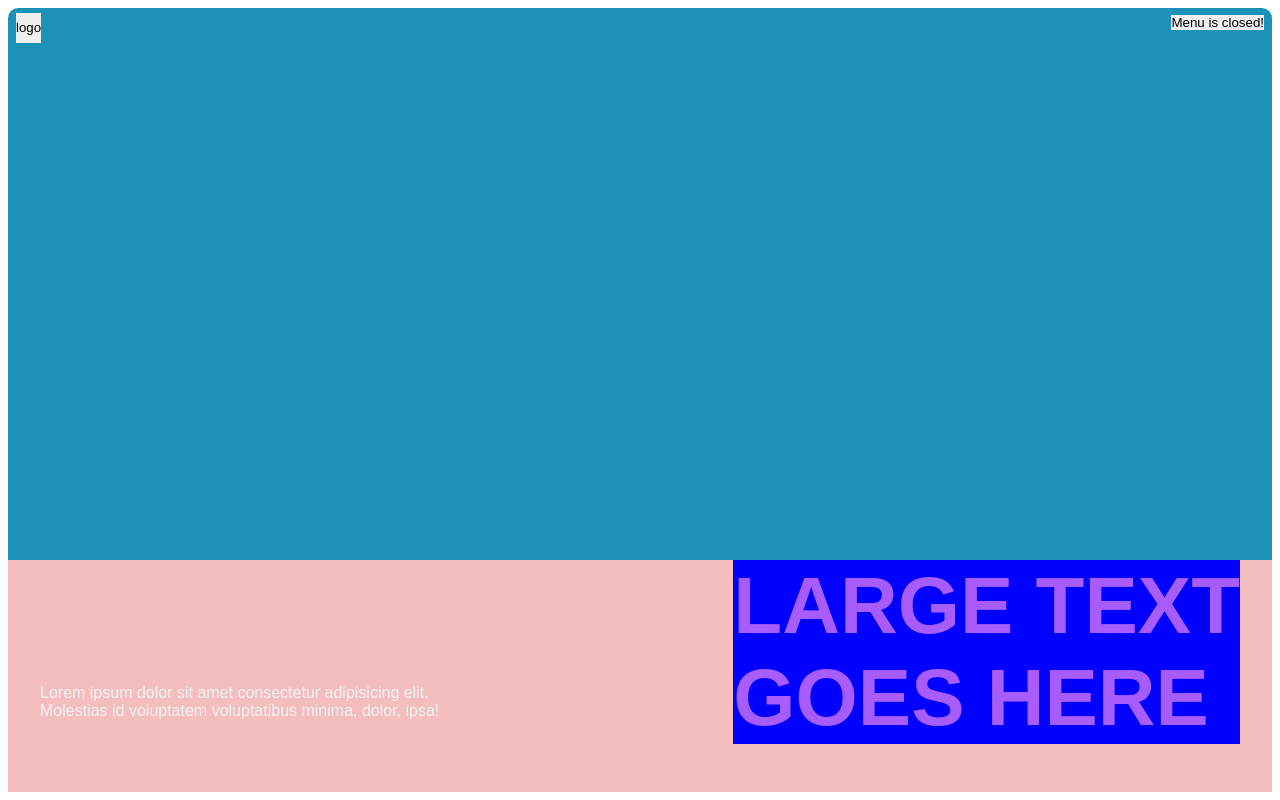
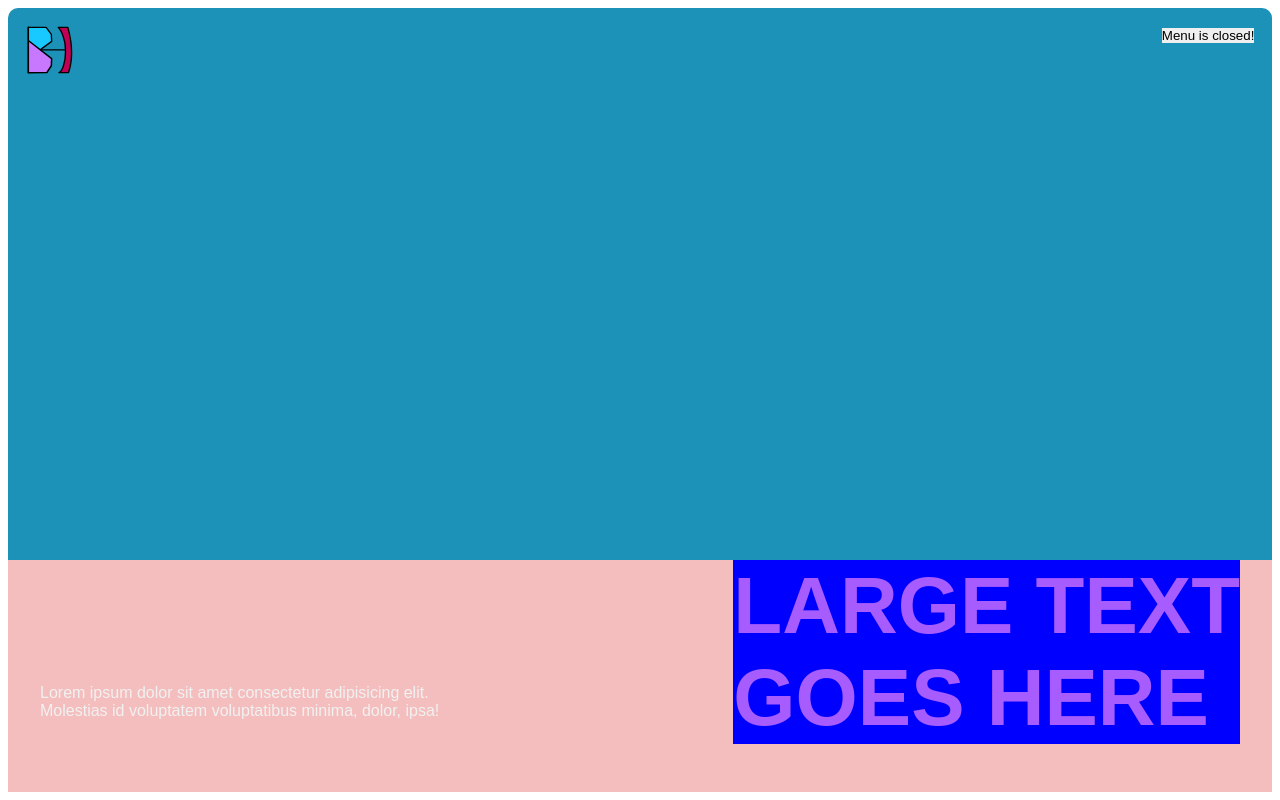
Before and after one commit to beatricehahn/portfolio, a SvelteKit app in the folder my-portfolio/: page / in a window 1280 px wide. Shown: the top 800 px of the page. Built offline with nearby package versions, Linux system fonts and the light colour scheme.

Commit message:
Update header alignment and logo

```diff
--- a/my-portfolio/src/components/atoms/menu.svelte
+++ b/my-portfolio/src/components/atoms/menu.svelte
@@ -44,7 +44,6 @@
         overflow: hidden;
 
         .dropdown-content {
-
             position: absolute;
             background-color: $off-white;
             z-index: 2;
--- a/my-portfolio/src/components/molecules/navigation.svelte
+++ b/my-portfolio/src/components/molecules/navigation.svelte
@@ -3,7 +3,7 @@
 </script>
 
 <nav>
-    <button>logo</button>
+    <img src="/bh-v2.svg" alt="homepage logo">
     <DropdownMenu />
 </nav>
 
@@ -11,13 +11,14 @@
     @import '../../styles/globalVar.scss';
 
     nav {
+        margin: 1.6 * $container-padding;
         display: flex;
         justify-content: space-between;
         width: calc(100vw - 2 * $container-padding);
         height: 100px;
 
-        button {
-            height: 30px;
+        img {
+            height: 48px;
         }
     }
 
--- a/my-portfolio/src/components/organisms/header.svelte
+++ b/my-portfolio/src/components/organisms/header.svelte
@@ -16,6 +16,5 @@
         display: flex;
         justify-content: center;
         width: 100vw;
-        padding-top: .8 * $container-padding;
     }
 </style>
```
